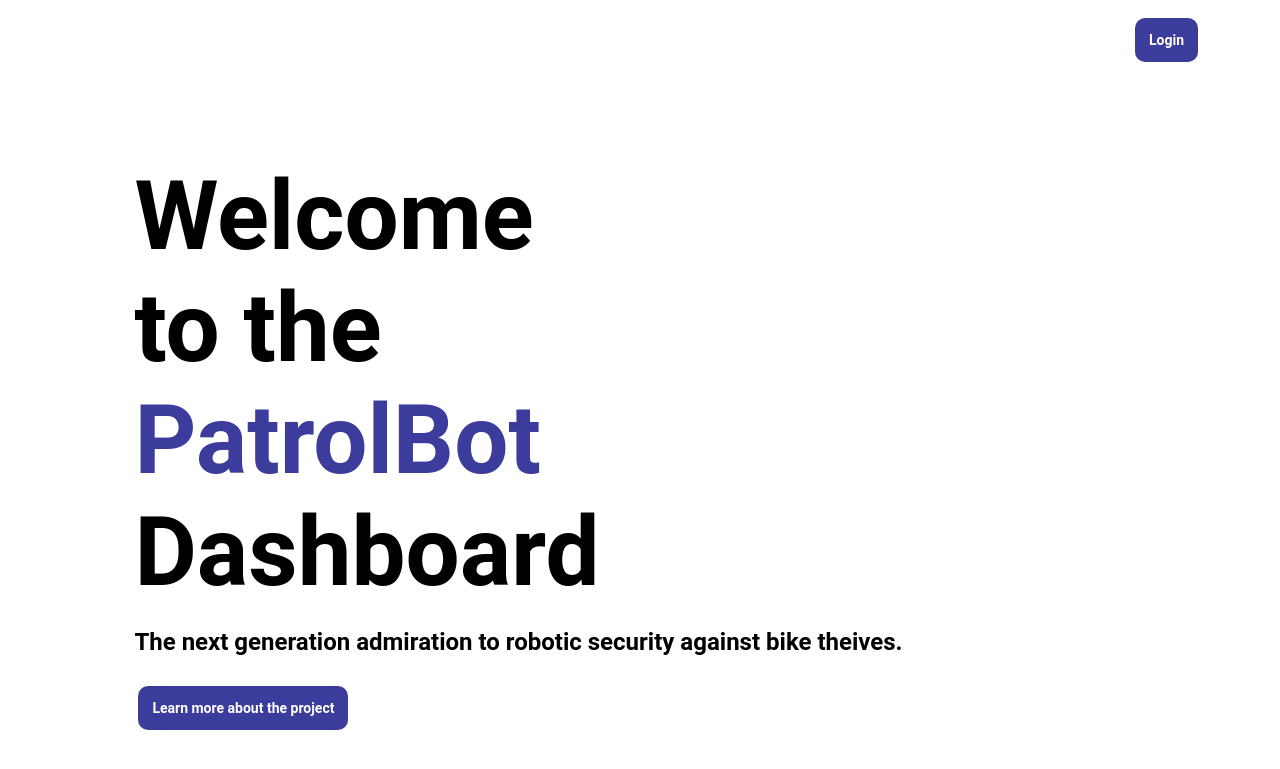
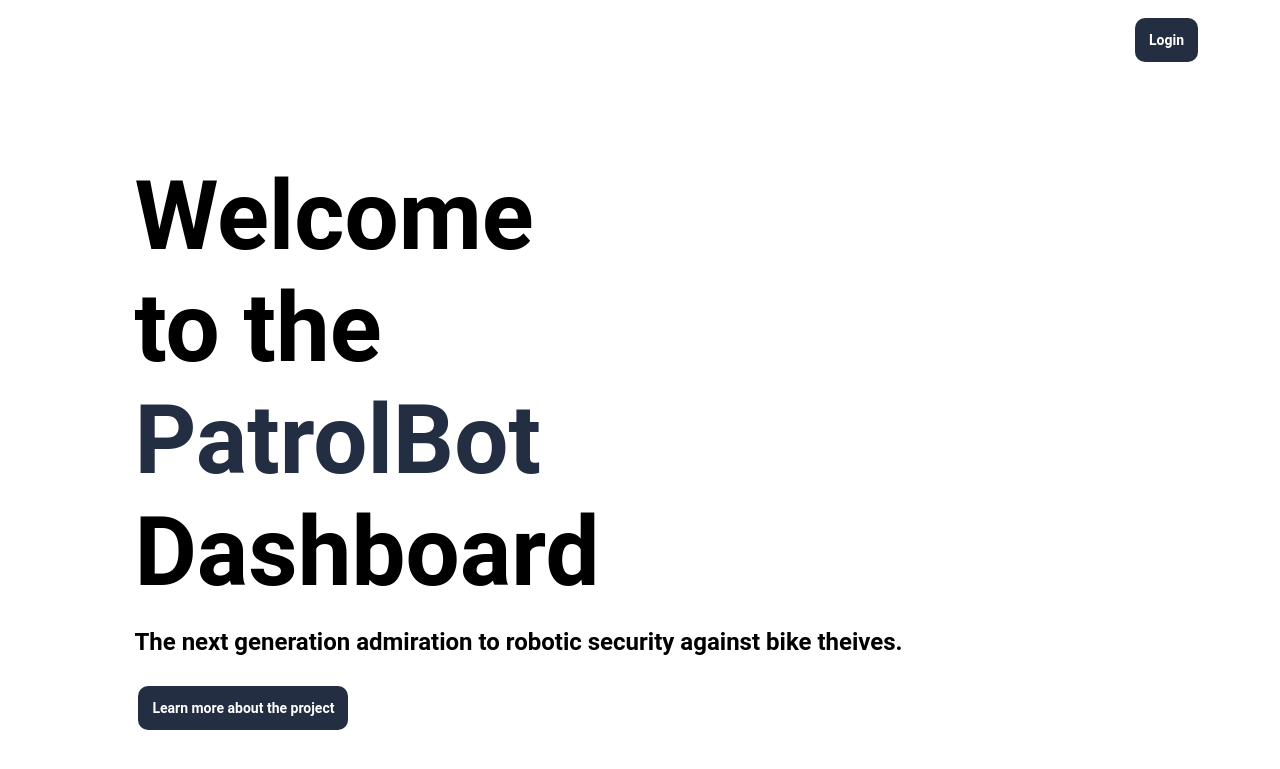
Before and after one commit to jeaguil/patrolbot, a Django app: page / in a window 1280 px wide. Shown: the top 769 px of the page. Run offline with Django 3.2, Linux system fonts and the light colour scheme.

Commit message:
Consistent colors

```diff
--- a/static/css/login.css
+++ b/static/css/login.css
@@ -6,7 +6,7 @@
 }
 
 .login-body {
-    background: #3b3c9b;
+    background: #242e42;
     font-family: "Rubik", sans-serif;
 }
 
--- a/static/css/welcome.css
+++ b/static/css/welcome.css
@@ -31,11 +31,11 @@
 }
 
 h1 span {
-    color: #3b3c9b;
+    color: #242e42;
 }
 
 .button {
-    background-color: #3b3c9b;
+    background-color: #242e42;
     border: none;
     color: white;
     padding: 14px;
```
